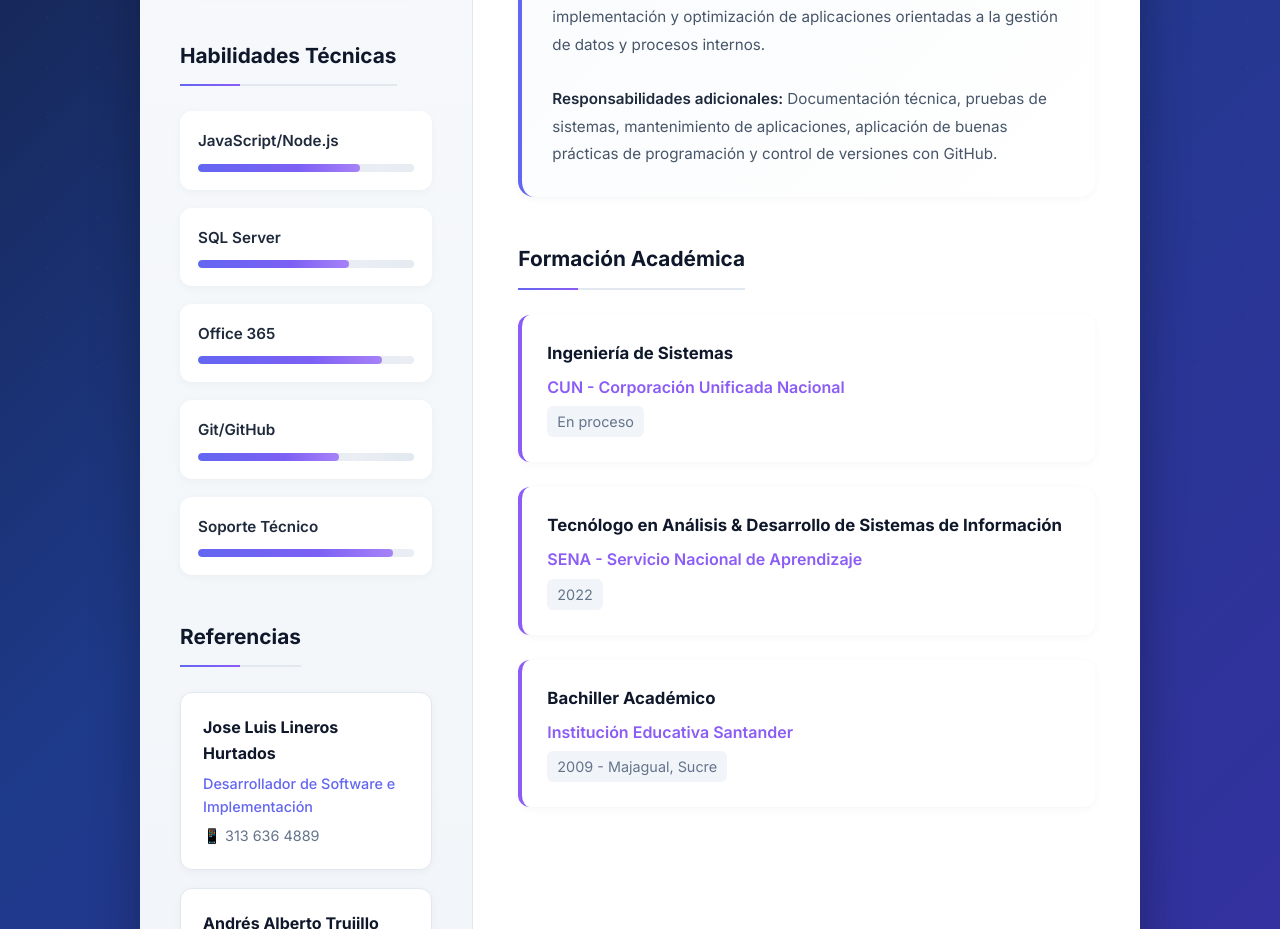
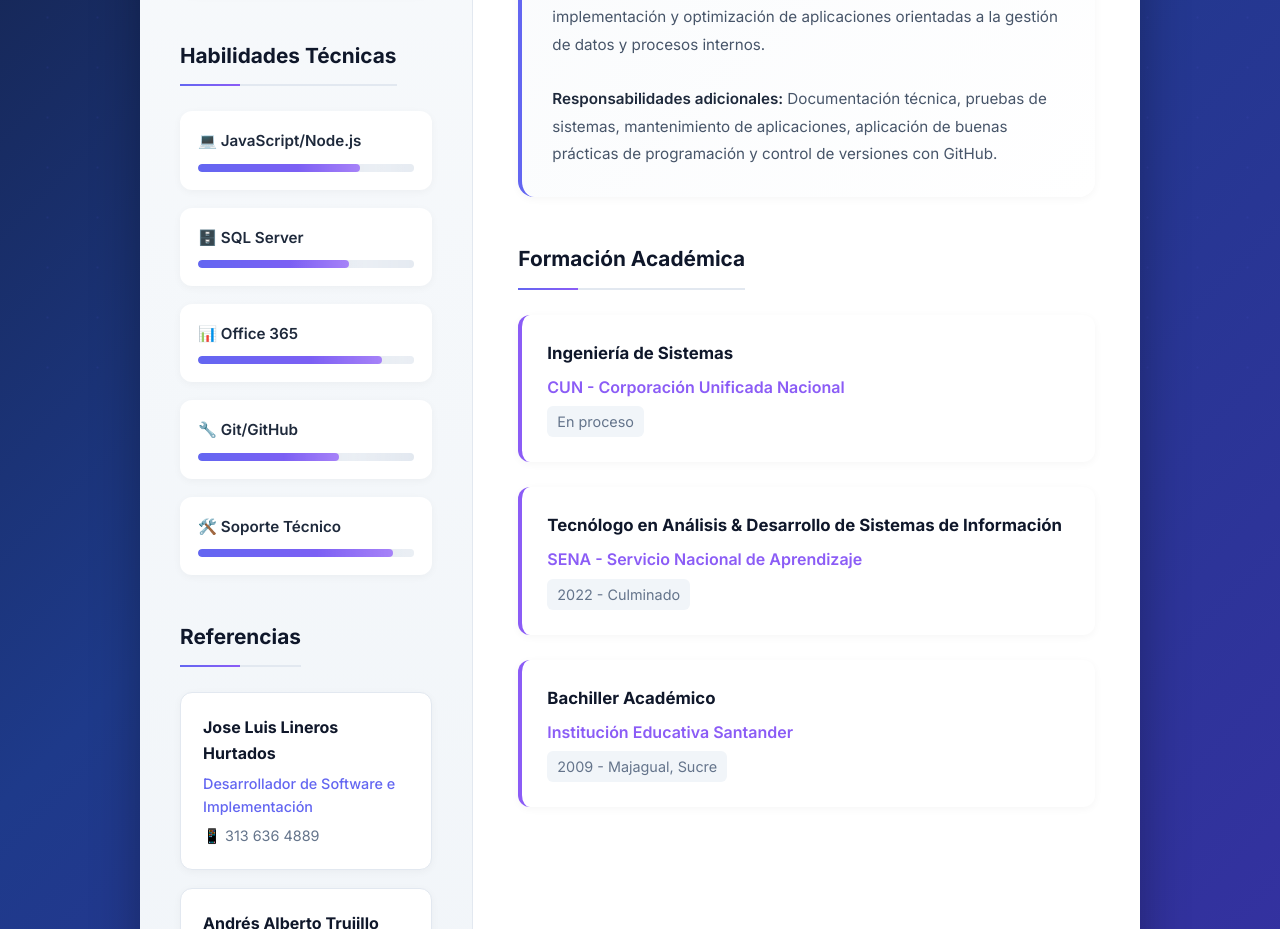
Before and after one commit to Jesus-Or/CV-Actualizado, a plain HTML site: page index.html in a window 1280 px wide. Shown: the part 820-1749 px from the top of the page. Drawn offline with Linux system fonts and the light colour scheme.

Commit message:
Mejorando el pdf

```diff
--- a/index.html
+++ b/index.html
@@ -680,31 +680,31 @@
                     <h2 class="section-title">Habilidades Técnicas</h2>
                     <div class="skills-grid">
                         <div class="skill-item">
-                            <div class="skill-name">JavaScript/Node.js</div>
+                            <div class="skill-name">💻 JavaScript/Node.js</div>
                             <div class="skill-bar">
                                 <div class="skill-progress" style="width: 75%"></div>
                             </div>
                         </div>
                         <div class="skill-item">
-                            <div class="skill-name">SQL Server</div>
+                            <div class="skill-name">🗄️ SQL Server</div>
                             <div class="skill-bar">
                                 <div class="skill-progress" style="width: 70%"></div>
                             </div>
                         </div>
                         <div class="skill-item">
-                            <div class="skill-name">Office 365</div>
+                            <div class="skill-name">📊 Office 365</div>
                             <div class="skill-bar">
                                 <div class="skill-progress" style="width: 85%"></div>
                             </div>
                         </div>
                         <div class="skill-item">
-                            <div class="skill-name">Git/GitHub</div>
+                            <div class="skill-name">🔧 Git/GitHub</div>
                             <div class="skill-bar">
                                 <div class="skill-progress" style="width: 65%"></div>
                             </div>
                         </div>
                         <div class="skill-item">
-                            <div class="skill-name">Soporte Técnico</div>
+                            <div class="skill-name">🛠️ Soporte Técnico</div>
                             <div class="skill-bar">
                                 <div class="skill-progress" style="width: 90%"></div>
                             </div>
@@ -754,7 +754,7 @@
                     <div class="education-item">
                         <div class="degree">Tecnólogo en Análisis & Desarrollo de Sistemas de Información</div>
                         <div class="institution">SENA - Servicio Nacional de Aprendizaje</div>
-                        <div class="year">2022</div>
+                        <div class="year">2022 - Culminado</div>
                     </div>
                     <div class="education-item">
                         <div class="degree">Bachiller Académico</div>
```
